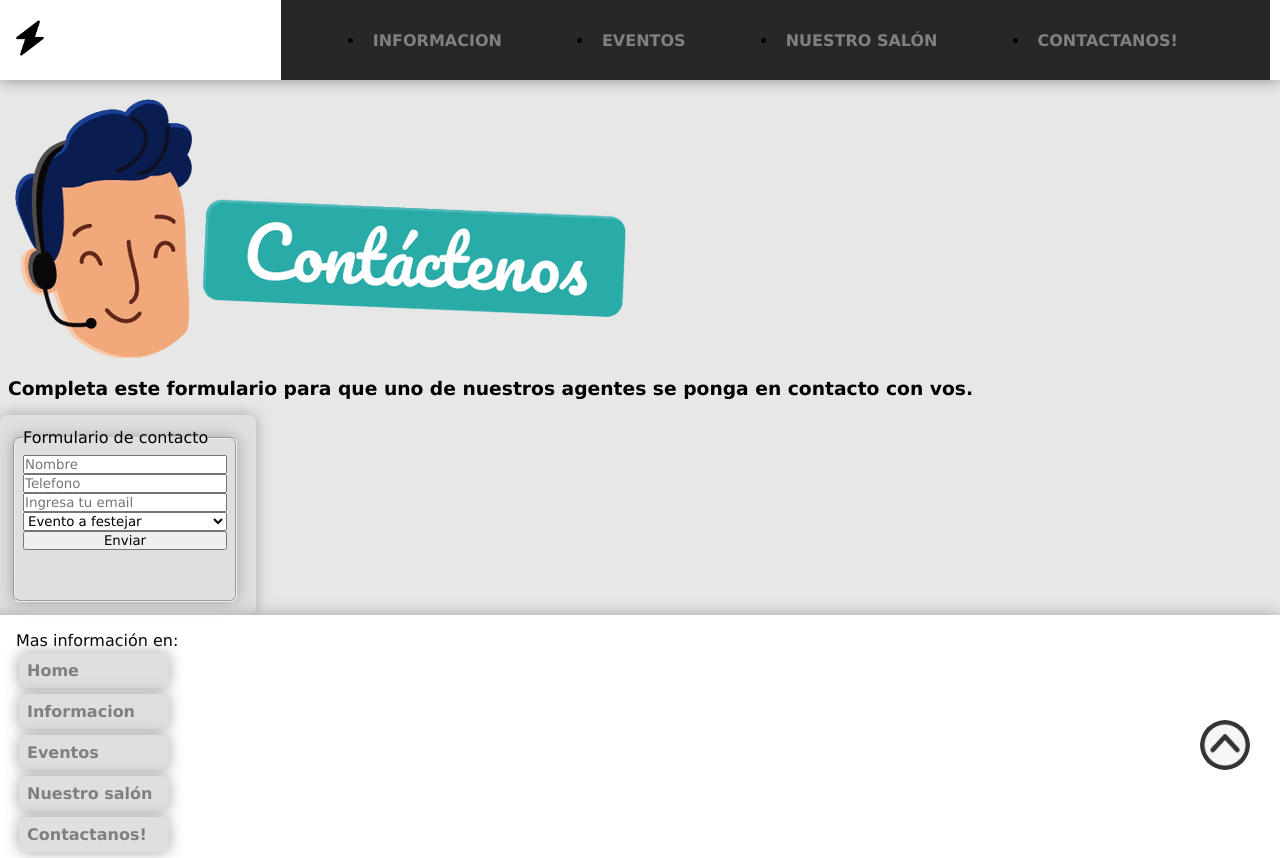
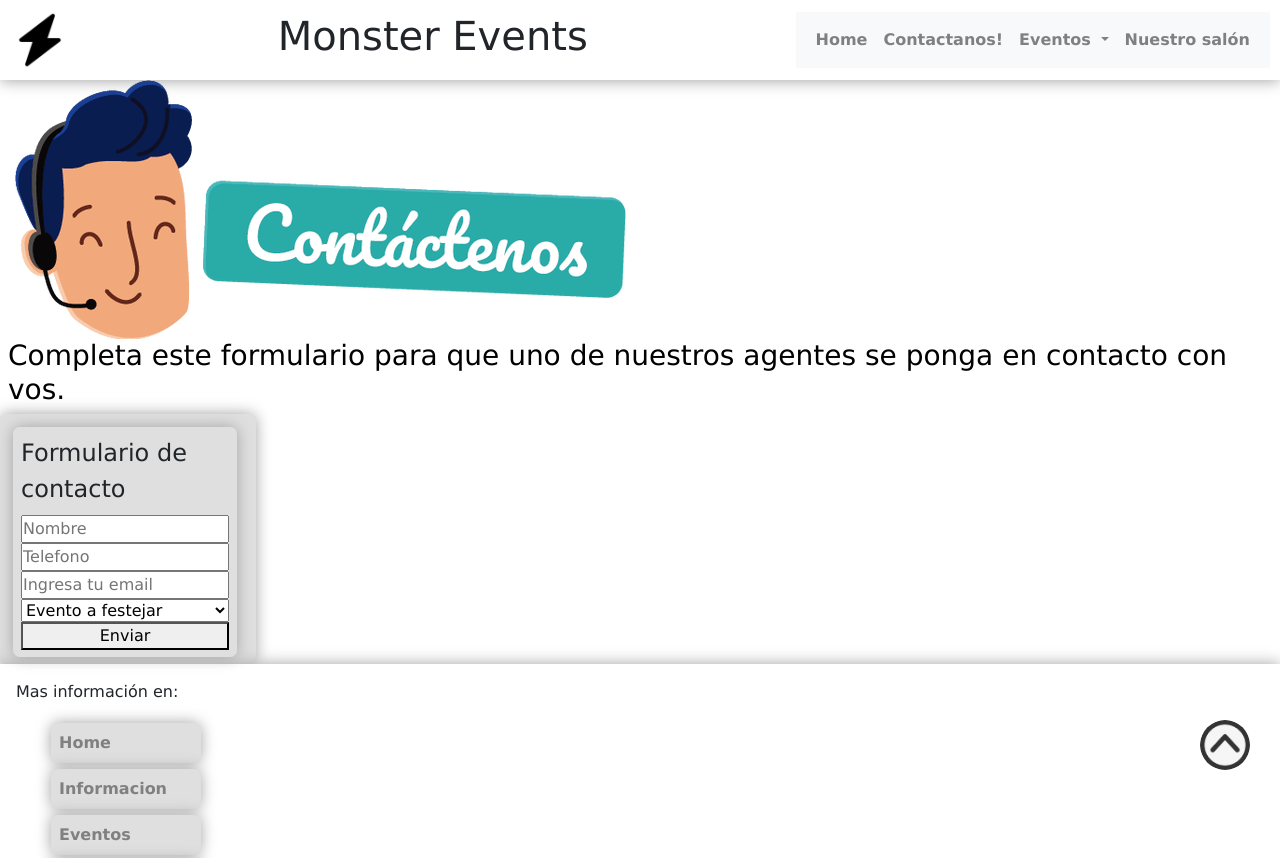
Before and after one commit to FranML12/Monster-Events-Murua, a plain HTML site: page pages/contacto.html in a window 1280 px wide. Shown: the top 858 px of the page. Drawn offline with nearby package versions, Linux system fonts and the light colour scheme.

Commit message:
Se agrega bootstrap a todo el proyecto

```diff
--- a/pages/contacto.html
+++ b/pages/contacto.html
@@ -13,35 +13,49 @@
     <link href="https://cdnjs.cloudflare.com/ajax/libs/font-awesome/6.0.0/css/all.min.css" rel="stylesheet" />
     <!-- Animate css -->
     <link rel="stylesheet" href="https://cdnjs.cloudflare.com/ajax/libs/animate.css/4.1.1/animate.min.css"/>
+    <!-- Bootstrap CDN Stylesheet -->
+    <link href="https://cdn.jsdelivr.net/npm/bootstrap@5.1.3/dist/css/bootstrap.min.css" rel="stylesheet" integrity="sha384-1BmE4kWBq78iYhFldvKuhfTAU6auU8tT94WrHftjDbrCEXSU1oBoqyl2QvZ6jIW3" crossorigin="anonymous">
 </head>
 <body>
     <header>
-        <div class="logo">
-            <a href="../index.html">
-                <img src="../assets/images/MonsterEventsIcon.ico" width="40" height="40" alt="logo">
+            <a class="navbar-logo" href="#">
+                <img src="../assets/images/MonsterEventsIcon.ico" width="60px" height="60px">
               </a>
+              <h1>Monster Events</h1>
+            <nav class="navbar navbar-expand-md navbar-light bg-light">
+                <div class="container-fluid">
+                  <button class="navbar-toggler" type="button" data-bs-toggle="collapse" data-bs-target="#navbarSupportedContent" aria-controls="navbarSupportedContent" aria-expanded="false" aria-label="Toggle navigation">
+                    <span class="navbar-toggler-icon"></span>
+                  </button>
+                  <div class="collapse navbar-collapse" id="navbarSupportedContent">
+                    <ul class="navbar-nav me-auto mb-2 mb-lg-0">
+                      <li class="nav-item">
+                        <a class="nav-link active" aria-current="page" href="../index.html">Home</a>
+                      </li>
+                      <li class="nav-item">
+                        <a class="nav-link" href="contacto.html">Contactanos!</a>
+                      </li>
+                      <li class="nav-item dropdown">
+                        <a class="nav-link dropdown-toggle" href="#" id="navbarDropdown" role="button" data-bs-toggle="dropdown" aria-expanded="false">
+                          Eventos
+                        </a>
+                        <ul class="dropdown-menu" aria-labelledby="navbarDropdown">
+                          <li><a class="dropdown-item" href="eventos.html#boda">Bodas</a></li>
+                          <li><a class="dropdown-item" href="eventos.html#15años">15 años</a></li>
+                          <li><a class="dropdown-item" href="eventos.html#egresados">Egresados</a></li>
+                          <li><hr class="dropdown-divider"></li>
+                          <li><a class="dropdown-item" href="informacion.html">Información</a></li>
+                        </ul>
+                        <li class="nav-item">
+                          <a class="nav-link" href="galeria.html">Nuestro salón</a>
+                        </li>
+                      </li>
+                    </ul>
                   </div>
-        <div class="title">
-            <h1>Monster events</h1>
                 </div>
-        <label for="menu" class="header__burguerMenu">
-            <i class="fa-solid fa-bars"></i>
-        </label>
-        <input type="checkbox" id="menu">
-        <nav class="header__menu">
-            <label for="menu" class="header__closeMenu">
-                <i class="fa-solid fa-circle-xmark"></i>
-            </label>
-            <ul>
-                <li><a href="informacion.html">Informacion</a></li>
-                <li><a href="eventos.html">Eventos</a></li>
-                <li><a href="galeria.html">Nuestro salón</a></li>
-                <li><a href="contacto.html">Contactanos!</a></li>
-            </ul>
             </nav>
     </header>
     <main>
-        <br>
         <img src="../assets/images/Contactanos.png" alt="Contactanos!">
         <h3>Completa este formulario para que uno de nuestros agentes se ponga en contacto con vos.</h3>
         <!-- Formulario -->
@@ -75,6 +89,8 @@
                 <img src="../assets/images/Top.jpg" alt="Back to top">
             </a>
         </div>
+                   <!-- Bootstrap Scripts -->
+                   <script src="https://cdn.jsdelivr.net/npm/bootstrap@5.1.3/dist/js/bootstrap.bundle.min.js" integrity="sha384-ka7Sk0Gln4gmtz2MlQnikT1wXgYsOg+OMhuP+IlRH9sENBO0LRn5q+8nbTov4+1p" crossorigin="anonymous"></script>
     </footer>
 </body>
 </body>
--- a/stylesheet/style.css
+++ b/stylesheet/style.css
@@ -351,7 +351,7 @@ body {
 
 .galleryTitle:hover {
   widows: 5px 5px 15px rgba(0, 0, 0, 0.1);
-  color: white;
+  color: black;
   text-shadow: 2px 2px 5px rgba(0, 0, 0, 0.5);
   transform: scale(1.1);
 }
@@ -437,10 +437,9 @@ body {
     box-shadow: 0 0 15px rgb(163, 163, 163);
     padding:  8px;
     background-color: rgb(223, 223, 223);
-
     margin: 0px;
     width: 256px;
-    height: 200px;
+    height: 250px;
   }
 
   .formulario1 {
@@ -451,9 +450,8 @@ body {
     padding:  8px;
     background-color: rgb(223, 223, 223);
     margin: 5px;
-
     width: 224px;
-    height: 200px;
+    height: 230px;
   }
 
 /* END CONTACTO */
```
Also changed, not shown: pages/galeria.html (+36 -19 lines), pages/informacion.html (+36 -19 lines). Lines whose indentation alone changed are shown as unchanged.
